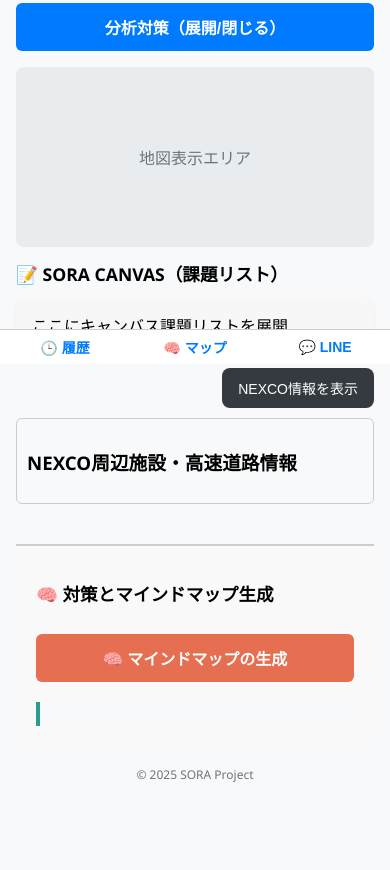
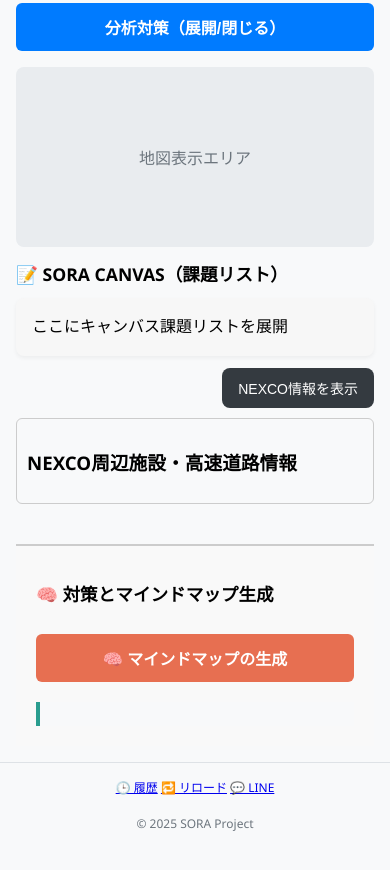
Before and after one commit to shin-yamashita1182/sora-kpi, a website: page public/index_mobile.html in a window 390 px wide. Shown: the part 480-1350 px from the top of the page. Drawn offline with nearby package versions, Linux system fonts and the light colour scheme.

Commit message:
Update index_mobile.html

```diff
--- a/public/index_mobile.html
+++ b/public/index_mobile.html
@@ -75,10 +75,10 @@
     </main>
   </div>
 
-  <footer class="mobile-footer">
-  <button class="footer-btn" onclick="window.location.href='print_view_mobile.html'">🕒 履歴</button>
-  <button class="footer-btn" onclick="window.location.href='mindmap_viewer.html'">🧠 マップ</button>
-  <button class="footer-btn" onclick="shareByLINE()">💬 LINE</button>
+  <footer class="footer-menu">
+  <a href="print_view_mobile.html">🕒 履歴</a>
+  <a href="#" onclick="location.reload()">🔁 リロード</a>
+  <a href="https://line.me/">💬 LINE</a>
   </footer>
 
   <div style="text-align: center; font-size: 12px; color: #6c757d; margin-top: 4px; margin-bottom: 60px;">
```
